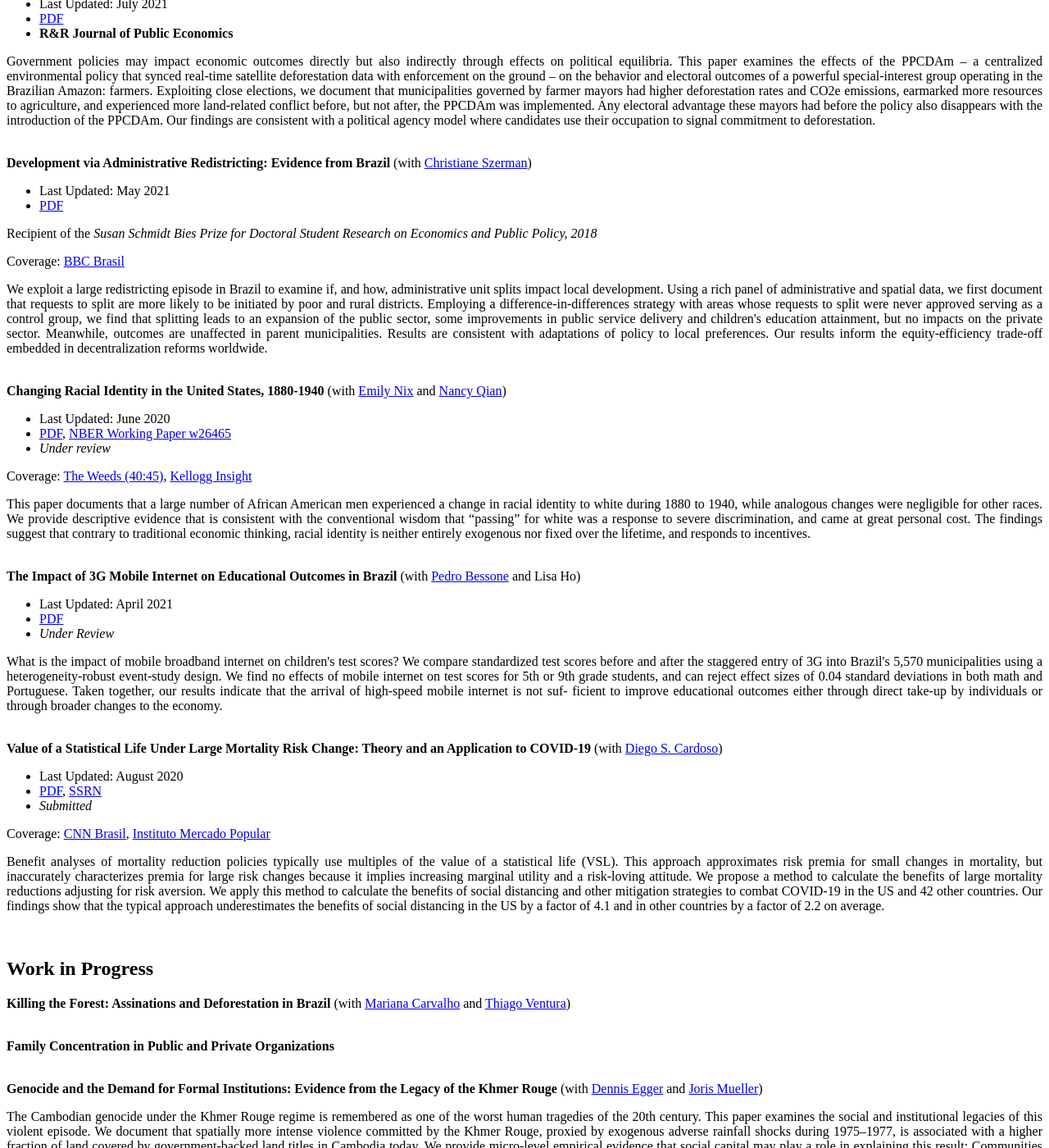
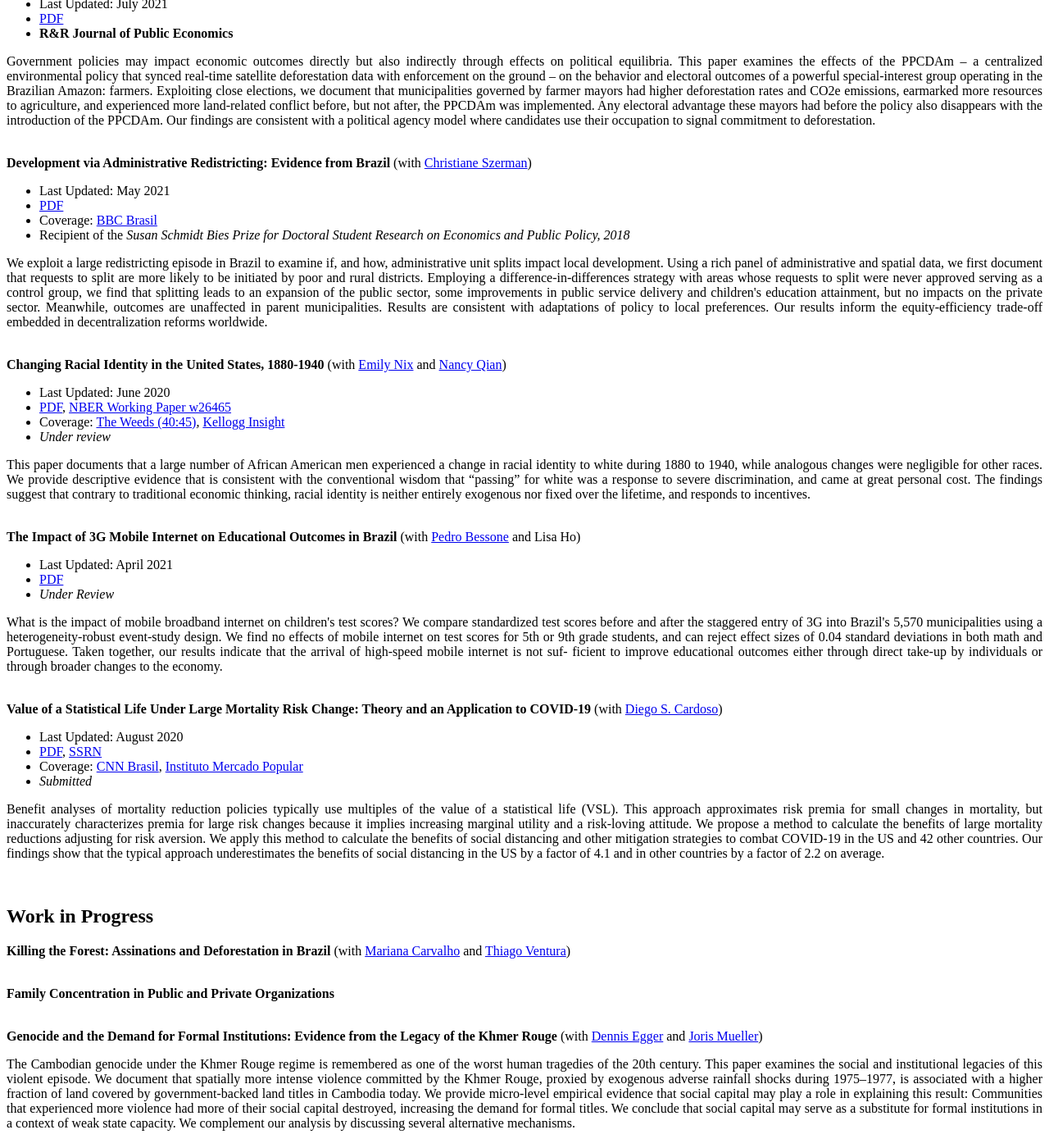
Before and after one commit to rdahis/rdahis.github.io, a Jekyll site: the page built from 1-research.md, in a window 1280 px wide and 1400 px high, scrolled down 379 px. Shown: the whole window at 82% size. Built offline with Jekyll 4.4.1, drawn with Linux system fonts in a browser that asks for light colours; a script that is not in the unit is left out.

```diff
--- a/1-research.md
+++ b/1-research.md
@@ -25,10 +25,8 @@ permalink: /research/
 **Development via Administrative Redistricting: Evidence from Brazil** (with [Christiane Szerman](https://sites.google.com/view/cszerman/){:target="_blank"})
   - Last Updated: May 2021
   - [PDF](/files/papers/Dahis and Szerman (2021) Development via Administrative Redistricting.pdf){:target="_blank"}
-
- Recipient of the _Susan Schmidt Bies Prize for Doctoral Student Research on Economics and Public Policy, 2018_
-
- Coverage: [BBC Brasil](https://www.bbc.com/portuguese/brasil-50402258){:target="_blank"}
+  - Coverage: [BBC Brasil](https://www.bbc.com/portuguese/brasil-50402258){:target="_blank"}
+  - Recipient of the _Susan Schmidt Bies Prize for Doctoral Student Research on Economics and Public Policy, 2018_
 
 <p style="text-align: justify;"> We exploit a large redistricting episode in Brazil to examine if, and how, administrative unit splits impact local development. Using a rich panel of administrative and spatial data, we first document that requests to split are more likely to be initiated by poor and rural districts. Employing a difference-in-differences strategy with areas whose requests to split were never approved serving as a control group, we find that splitting leads to an expansion of the public sector, some improvements in public service delivery and children's education attainment, but no impacts on the private sector. Meanwhile, outcomes are unaffected in parent municipalities. Results are consistent with adaptations of policy to local preferences. Our results inform the equity-efficiency trade-off embedded in decentralization reforms worldwide. </p>
 
@@ -36,9 +34,8 @@ permalink: /research/
 **Changing Racial Identity in the United States, 1880-1940** (with [Emily Nix](https://sites.google.com/site/emilyenix/){:target="_blank"} and [Nancy Qian](https://www.kellogg.northwestern.edu/faculty/qian/){:target="_blank"})
   - Last Updated: June 2020
   - [PDF](/files/papers/DNQ_2020_0608_FINAL.pdf){:target="_blank"}, [NBER Working Paper w26465](https://www.nber.org/papers/w26465){:target="_blank"}
+  - Coverage: [The Weeds (40:45)](https://open.spotify.com/episode/0QluGZdvuc5lFtt2ygnEtC?si=gSSl7uggTbqXu-LU3YvRSQ){:target="_blank"}, [Kellogg Insight](https://insight.kellogg.northwestern.edu/article/jim-crow-era-discrimination-violence-black-men-passed-white){:target="_blank"}
   - _Under review_
-
-Coverage: [The Weeds (40:45)](https://open.spotify.com/episode/0QluGZdvuc5lFtt2ygnEtC?si=gSSl7uggTbqXu-LU3YvRSQ){:target="_blank"}, [Kellogg Insight](https://insight.kellogg.northwestern.edu/article/jim-crow-era-discrimination-violence-black-men-passed-white){:target="_blank"}
 
 <p style="text-align: justify;"> This paper documents that a large number of African American men experienced a change in racial identity to white during 1880 to 1940, while analogous changes were negligible for other races. We provide descriptive evidence that is consistent with the conventional wisdom that “passing” for white was a response to severe discrimination, and came at great personal cost. The findings suggest that contrary to traditional economic thinking, racial identity is neither entirely exogenous nor fixed over the lifetime, and responds to incentives. </p>
 
@@ -54,9 +51,8 @@ Coverage: [The Weeds (40:45)](https://open.spotify.com/episode/0QluGZdvuc5lFtt2y
 **Value of a Statistical Life Under Large Mortality Risk Change: Theory and an Application to COVID-19** (with [Diego S. Cardoso](https://www.diegoscardoso.com/){:target="_blank"})
   - Last Updated: August 2020
   - [PDF](/files/papers/CD_VSL.pdf){:target="_blank"}, [SSRN](https://papers.ssrn.com/abstract=3599529){:target="_blank"}
+  - Coverage: [CNN Brasil](https://www.cnnbrasil.com.br/nacional/2020/04/22/quarentena-intensiva-traria-beneficio-de-r-298-bi-por-mes-ao-pais-diz-pesquisa){:target="_blank"}, [Instituto Mercado Popular](https://mercadopopular.org/economia/os-beneficios-economicos-do-distanciamento-social/){:target="_blank"}
   - _Submitted_
-
-Coverage: [CNN Brasil](https://www.cnnbrasil.com.br/nacional/2020/04/22/quarentena-intensiva-traria-beneficio-de-r-298-bi-por-mes-ao-pais-diz-pesquisa){:target="_blank"}, [Instituto Mercado Popular](https://mercadopopular.org/economia/os-beneficios-economicos-do-distanciamento-social/){:target="_blank"}
 
 <p style="text-align: justify;"> Benefit analyses of mortality reduction policies typically use multiples of the value of a statistical life (VSL). This approach approximates risk premia for small changes in mortality, but inaccurately characterizes premia for large risk changes because it implies increasing marginal utility and a risk-loving attitude. We propose a method to calculate the benefits of large mortality reductions adjusting for risk aversion. We apply this method to calculate the benefits of social distancing and other mitigation strategies to combat COVID-19 in the US and 42 other countries. Our findings show that the typical approach underestimates the benefits of social distancing in the US by a factor of 4.1 and in other countries by a factor of 2.2 on average. </p>
 
```
